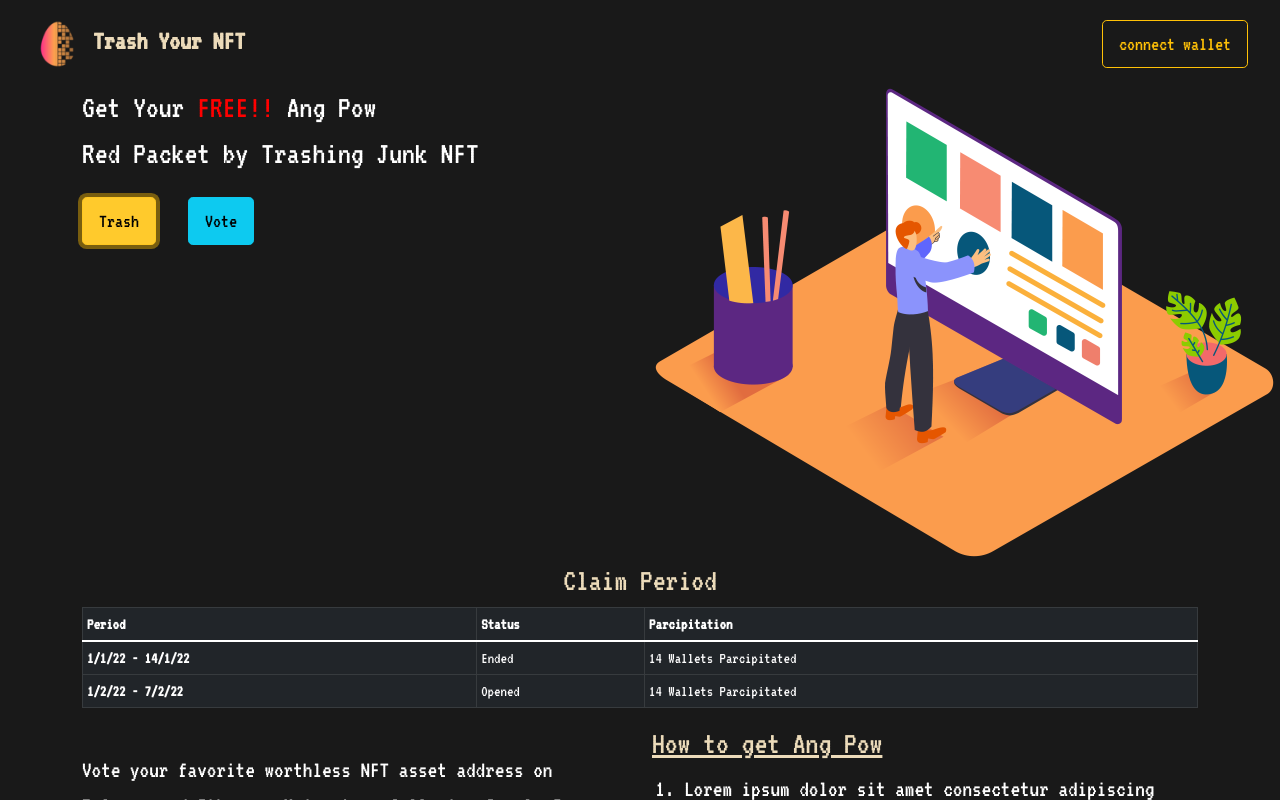
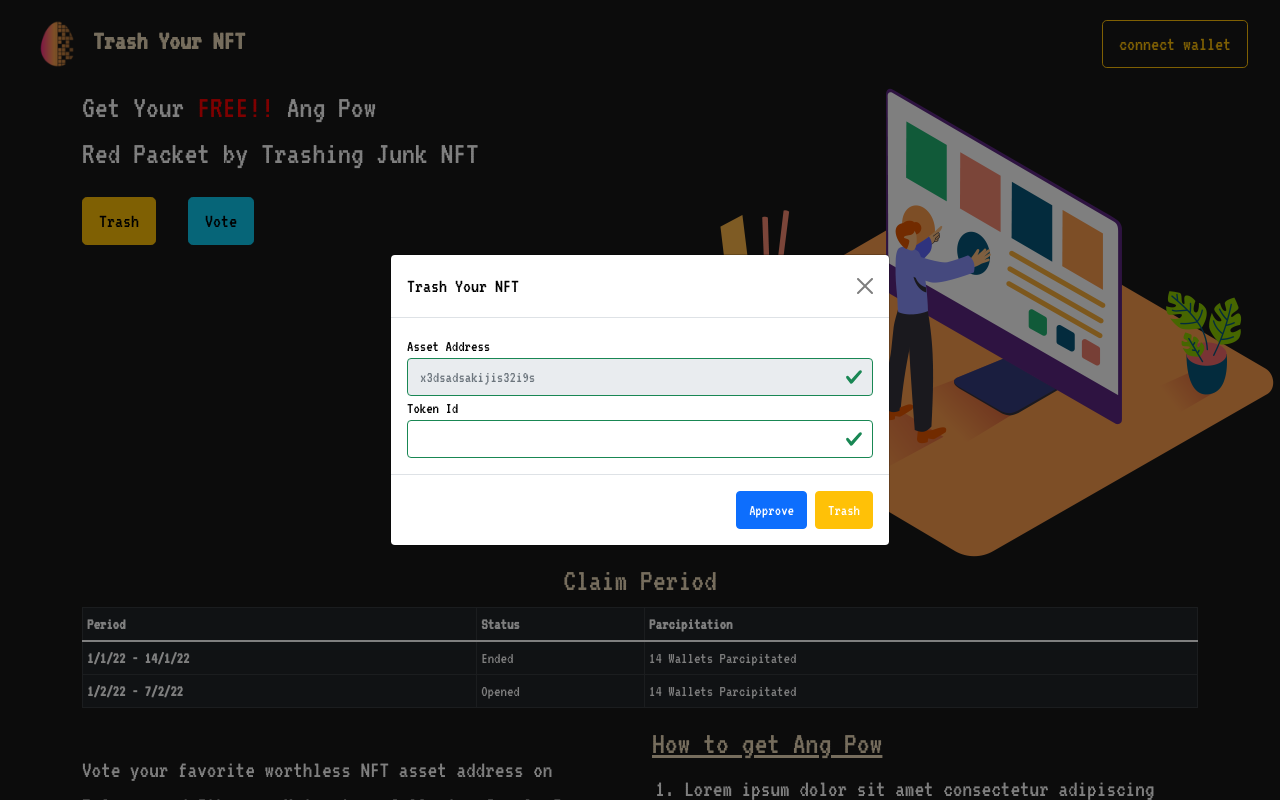
Before and after one commit to tamago-finance/swap-your-useless-nft, a React (Create React App) app in the folder client/: page / in a window 1280 px wide. Both pictures are taken after a click on the button "Trash". Shown: the top 800 px of the page. Built offline with nearby package versions, Linux system fonts and the light colour scheme.

Commit message:
add ClaimModal

```diff
--- a/client/src/components/jumbotron.js
+++ b/client/src/components/jumbotron.js
@@ -1,6 +1,9 @@
-import { Container, Col, Row, Button, Modal } from "reactstrap";
+import { Container, Col, Row, Button } from "reactstrap";
 import styled from "styled-components";
 import illust from "../images/img1.png";
+import { useState } from "react";
+
+import ClaimModal from "./modals/ClaimModal";
 
 /******************
  Styled-components
@@ -38,6 +41,11 @@ const ImgContent = styled.div`
  Code
  *****/
 const Jumbotron = () => {
+  const [claimVisible, setClaimVisible] = useState(false);
+  const toggleClaimModal = () => {
+    setClaimVisible(!claimVisible);
+  };
+
   return (
     <>
       <Container>
@@ -51,9 +59,13 @@ const Jumbotron = () => {
                 <h3>Red Packet by Trashing Junk NFT</h3>
               </div>
             </Content>
+            <ClaimModal
+              toggleClaimModal={toggleClaimModal}
+              claimVisible={claimVisible}
+            />
             <Content>
               <ButtonContainer>
-                <Button color="warning" size="lg">
+                <Button color="warning" size="lg" onClick={toggleClaimModal}>
                   Trash
                 </Button>
               </ButtonContainer>
--- a/client/src/components/modals/ClaimModal.js
+++ b/client/src/components/modals/ClaimModal.js
@@ -1,24 +1,41 @@
 import React from "react";
+import {
+  Modal,
+  ModalHeader,
+  ModalBody,
+  ModalFooter,
+  Button,
+  Input,
+} from "reactstrap";
 
-function ClaimModal() {
+function ClaimModal({ toggleClaimModal, claimVisible }) {
   return (
     <>
-      <Modal toggle={function noRefCheck() {}}>
-        <ModalHeader toggle={function noRefCheck() {}}>Modal title</ModalHeader>
-        <ModalBody>
-          Lorem ipsum dolor sit amet, consectetur adipisicing elit, sed do
-          eiusmod tempor incididunt ut labore et dolore magna aliqua. Ut enim ad
-          minim veniam, quis nostrud exercitation ullamco laboris nisi ut
-          aliquip ex ea commodo consequat. Duis aute irure dolor in
-          reprehenderit in voluptate velit esse cillum dolore eu fugiat nulla
-          pariatur. Excepteur sint occaecat cupidatat non proident, sunt in
-          culpa qui officia deserunt mollit anim id est laborum.
+      <Modal centered isOpen={claimVisible} toggle={toggleClaimModal}>
+        <ModalHeader style={{ color: "#000" }} toggle={toggleClaimModal}>
+          Trash Your NFT
+        </ModalHeader>
+        <ModalBody style={{ color: "#000" }}>
+          <div>
+            <label>Asset Address</label>
+            <Input valid readOnly placeholder="x3dsadsakijis32i9s" />
+          </div>
+          <div>
+            <label>Token Id</label>
+            <Input valid />
+          </div>
         </ModalBody>
         <ModalFooter>
           <Button color="primary" onClick={function noRefCheck() {}}>
-            Do Something
+            Approve
           </Button>{" "}
-          <Button onClick={function noRefCheck() {}}>Cancel</Button>
+          <Button
+            style={{ color: "white" }}
+            color="warning"
+            onClick={function noRefCheck() {}}
+          >
+            Trash
+          </Button>
         </ModalFooter>
       </Modal>
     </>
```
Also changed, not shown: client/src/components/modals/ConnecWallettModal.js (+7 -0 lines).
